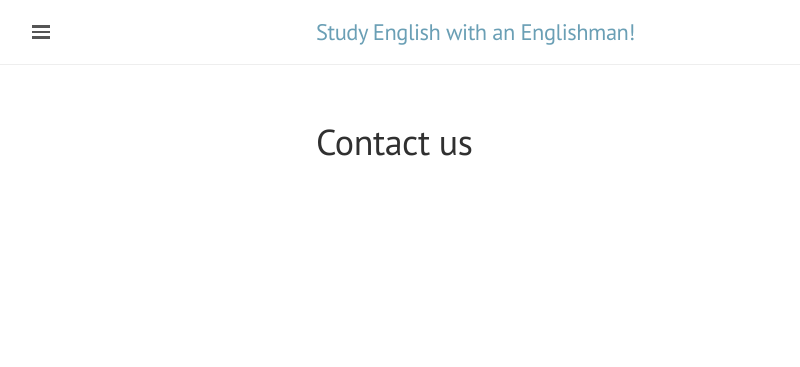
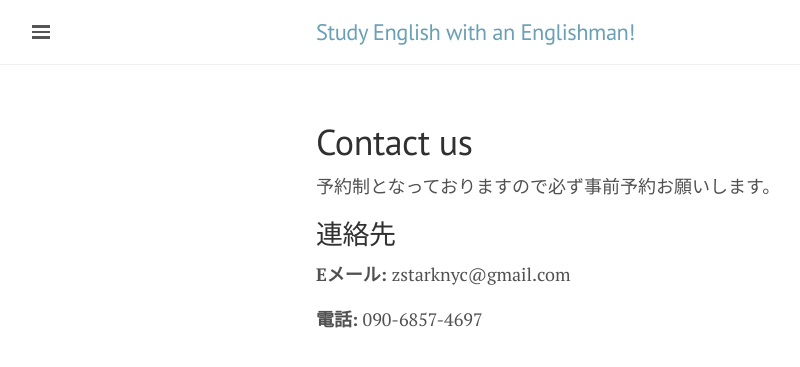
Before and after one commit to KyushuEnglish/KyushuEnglish.github.io, a Jekyll site: the page built from Contact us.md, in a window 1280 px wide. Shown: the top 367 px of the page, without its empty margins (0-800 px from the left). Built offline with Jekyll 4.4.1, drawn with Linux system fonts in a browser that asks for light colours.

Commit message:
Update Contact us.md

```diff
--- a/Contact us.md
+++ b/Contact us.md
@@ -3,3 +3,11 @@ layout: page
 title: Contact us
 lc_title: Contact us
 ---
+
+予約制となっておりますので必ず事前予約お願いします。
+
+<h2>連絡先</h2>
+
+<b>Eメール:</b> zstarknyc@gmail.com
+
+<b>電話:</b> 090-6857-4697
```
